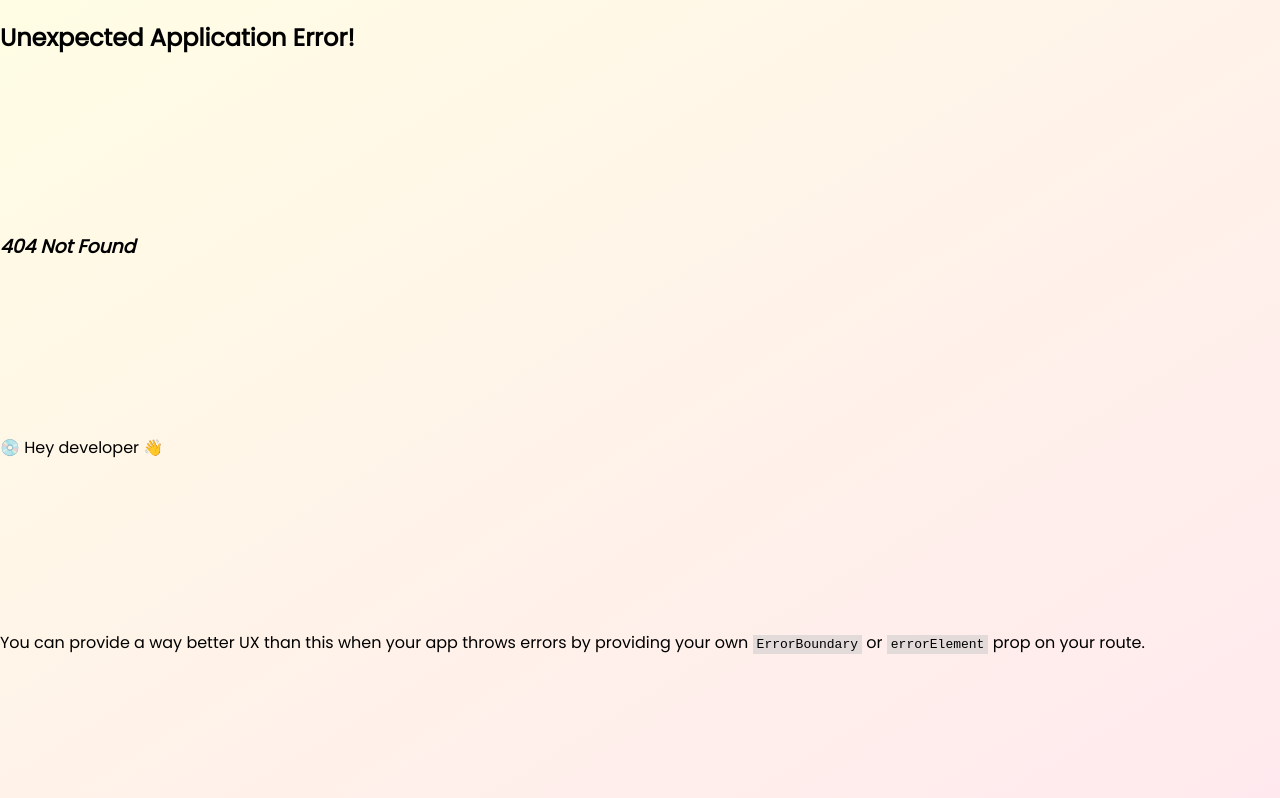
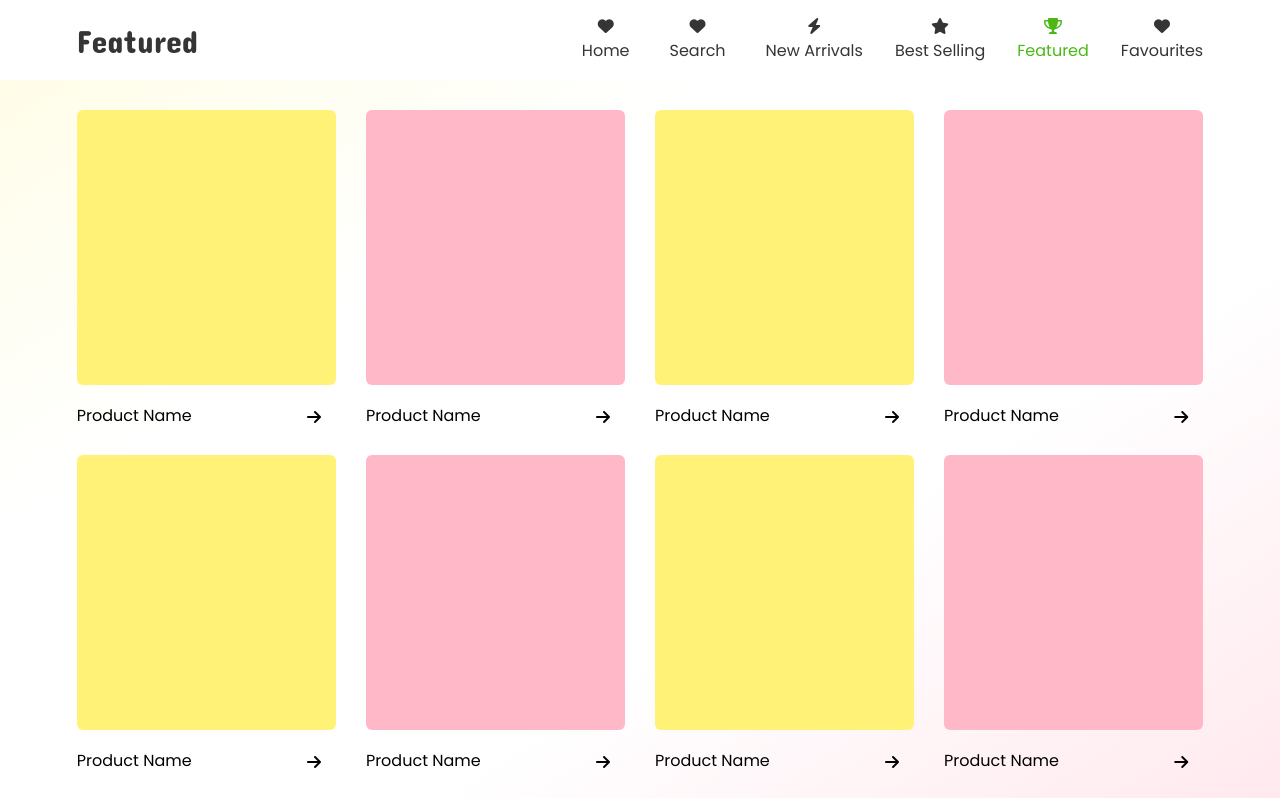
Before and after one commit to Solarin-Johnson/shopping, a React (Create React App) app in the folder client/: page /featured in a window 1280 px wide. Before the commit this address had no page. Shown: the top 798 px of the page. Built offline with nearby package versions, Linux system fonts and the light colour scheme; a web font is replaced by a local one.

Commit message:
😐😐

```diff
--- a/client/src/App.js
+++ b/client/src/App.js
@@ -1,8 +1,8 @@
 import './App.scss';
 import { RouterProvider, createBrowserRouter } from "react-router-dom";
 import Home from './pages/home';
-import Arrivals from './pages/arrivals';
 import Background from './components/background';
+import { Arrivals, Best, Featured } from './pages/paths';
 
 function App() {
   const links = createBrowserRouter([
@@ -20,7 +20,19 @@ function App() {
       element: (
         <Arrivals />
       ),
-    }
+    },
+    {
+      path: "/best-sellings",
+      element: (
+        <Best />
+      ),
+    },
+    {
+      path: "/featured",
+      element: (
+        <Featured />
+      ),
+    },
   ])
   return <div className='container'>
     <Background />
--- a/client/src/components/background/background.scss
+++ b/client/src/components/background/background.scss
@@ -2,9 +2,9 @@
   position: fixed;
   width: 100vw;
   height: 100%;
-  object-fit: contain;
+  object-fit: cover;
   z-index: -1;
-  background: linear-gradient(to bottom right, #fffde4, #ffe9ee);
+  background: linear-gradient(to bottom right, #fffde4, #fff, #fff, #ffe9ee);
   top: 0;
   left: 0;
 }
--- a/client/src/components/cart/cart.scss
+++ b/client/src/components/cart/cart.scss
@@ -7,7 +7,7 @@
   &-icon {
     position: fixed;
     bottom: var(--bottom);
-    right: 6vw;
+    right: clamp(10px, 3vw, 100px);
     width: 50px;
     height: 50px;
     border-radius: 50%;
@@ -30,7 +30,7 @@
   }
 }
 
-@media screen and (max-width: 500px) {
+@media screen and (max-width: 600px) {
   :root {
     --bottom: 70px;
     --cart-color: ;
--- a/client/src/components/collection/collection.scss
+++ b/client/src/components/collection/collection.scss
@@ -113,7 +113,7 @@
   }
 }
 
-@media screen and (max-width: 500px) {
+@media screen and (max-width: 600px) {
   :root {
     --overflow-columns: repeat(auto-fill, minmax(200px, 1fr));
     // --tab-height: 410px;
--- a/client/src/components/display/display.scss
+++ b/client/src/components/display/display.scss
@@ -52,7 +52,7 @@
       grid-template-columns: repeat(2, auto);
       justify-content: start;
       column-gap: 20px;
-      font-weight: 500;
+      font-weight: 400;
     }
     &-tag,
     &-avail {
@@ -122,7 +122,7 @@
   }
 }
 
-@media screen and (max-width: 500px) {
+@media screen and (max-width: 600px) {
   .display {
     justify-items: center;
     column-gap: none;
@@ -140,6 +140,6 @@
   }
   :root {
     --display-columns: 1fr;
-    --display-rows: 380px 1fr;
+    --display-rows: calc(360px - 10vw) 1fr;
   }
 }
--- a/client/src/components/navigation/navigation.jsx
+++ b/client/src/components/navigation/navigation.jsx
@@ -25,49 +25,58 @@ export default function Navigation({ type, title }) {
     <div className="navigation" id={!scrollUp ? "" : "slide-up"}>
       <div className="logo"></div>
       <div className="navigation-title">{title}</div>
+      <Nav />
       <Menu />
     </div>
   );
 }
 
 export function Menu() {
-  const navigate = useNavigate();
   const menuArray = [
     { icon: "fas fa-bolt", name: "New Arrivals", path: "/arrivals" },
-    { icon: "fas fa-star", name: "Best Selling", path: "/" },
-    { icon: "fas fa-trophy", name: "Featured", path: "/" },
+    { icon: "fas fa-star", name: "Best Selling", path: "/best-sellings" },
+    { icon: "fas fa-trophy", name: "Featured", path: "/featured" },
     { icon: "fas fa-heart", name: "Favourites", path: "/" },
   ];
+
+  return (
+    <div className="menu">
+      {menuArray.map((data, i) => (
+        <MenuItems data={data} i={i} />
+      ))}
+    </div>
+  );
+}
+
+export function Nav() {
+  const menuArray = [
+    { icon: "fas fa-heart", name: "Home", path: "/" },
+    { icon: "fas fa-heart", name: "Search" },
+  ];
+
+  return (
+    <div className="nav">
+      {menuArray.map((data, i) => (
+        <MenuItems data={data} i={i + 5} />
+      ))}
+    </div>
+  );
+}
+
+export function MenuItems({ data, i }) {
+  const navigate = useNavigate();
   const selectMenu = (e, i, path) => {
-    const siblings = Array.from(e.currentTarget.parentElement.children).filter(
-      (child) => child !== e.currentTarget
-    );
+    // const siblings = Array.from(e.currentTarget.parentElement.children).filter(
+    //   (child) => child !== e.currentTarget
+    // );
 
-    siblings.forEach((sibling) => {
-      sibling.classList.remove("menu-active");
-    });
-    e.currentTarget.classList.add("menu-active");
-    navigateMenu(i);
+    // siblings.forEach((sibling) => {
+    //   sibling.classList.remove("menu-active");
+    // });
+    // e.currentTarget.classList.add("menu-active");
     navigate(path);
   };
 
-  const navigateMenu = (i) => {
-    // let element = document
-    //   .querySelectorAll(".collections-tab")
-    //   [i].getBoundingClientRect();
-    // let element_alt = document.querySelectorAll(".collections")[0];
-    // if (element && window.innerWidth > 500) {
-    //   window.scrollTo({
-    //     top: element.top + window.pageYOffset - 40,
-    //     behavior: "smooth",
-    //   });
-    // } else if (element_alt && window.innerWidth <= 500) {
-    //   window.scrollTo({
-    //     top: element.top + window.pageYOffset - 50,
-    //     behavior: "smooth",
-    //   });
-    // }
-  };
   const [currentMenu, setCurrentMenu] = useState(false);
   useEffect(() => {
     const menu = sessionStorage.getItem("menu") || false;
@@ -76,8 +85,6 @@ export function Menu() {
     }
   }, []);
   return (
-    <div className="menu">
-      {menuArray.map((data, i) => (
     <div
       onClick={(e) => selectMenu(e, i, data.path)}
       className={`menu-items ${i === currentMenu && "menu-active"}`}
@@ -86,7 +93,5 @@ export function Menu() {
       <i className={data.icon}></i>
       <span>{data.name}</span>
     </div>
-      ))}
-    </div>
   );
 }
--- a/client/src/components/navigation/navigation.scss
+++ b/client/src/components/navigation/navigation.scss
@@ -10,6 +10,8 @@
   --header-trans: #ffffff45;
   --bottom-menu-color: transparent;
   --backdrop: blur(40px);
+  --menu-icon-size: var(--menu-font-size);
+  --nav-margin: 40px;
 }
 
 .navigation {
@@ -25,7 +27,8 @@
   transition: 0.3s ease;
   z-index: 1;
   align-items: center;
-  grid-template-columns: auto auto 1fr;
+  grid-template-columns: auto auto 1fr auto;
+  background-color: #fff;
   justify-items: start;
   color: var(--text-color);
   &-title {
@@ -34,10 +37,24 @@
     font-weight: 500;
     color: var(--text-color);
     font-family: "Concert One";
+    // white-space: nowrap;
   }
 
   &#slide-up {
     top: -90px;
+  }
+  .nav {
+    justify-self: end;
+    margin-right: var(--nav-margin);
+    padding: var(--menu-padding);
+    display: grid;
+    grid-template-columns: repeat(2, auto);
+    column-gap: 40px;
+    .menu-items {
+      span {
+        font-size: var(--menu-icon-size);
+      }
+    }
   }
   .menu {
     justify-self: end;
@@ -61,10 +78,12 @@
       justify-items: center;
       row-gap: 4px;
       transition: 0.2s ease;
-      span,
-      i {
+      span {
         font-size: var(--menu-font-size);
         text-align: center;
+      }
+      i {
+        font-size: var(--menu-icon-size);
       }
     }
     &-active {
@@ -76,17 +95,19 @@
   }
 }
 
-@media screen and (max-width: 500px) {
+@media screen and (max-width: 600px) {
   :root {
     --display-height: 800px;
     --menu-width: 100vw;
     --menu-position: fixed;
-    // --menu-font-size: clamp(10px, 1.5vw, 16px);
+    --menu-font-size: clamp(10px, 1.5vw, 16px);
+    --menu-icon-size: clamp(14px, 2vw, 17px);
     --column-gap: none;
     --menu-padding: 15px 0;
     --backdrop: none;
     --header-trans: #ffffff;
     --bottom-menu-color: #ffffffc6;
+    --nav-margin: 0;
   }
 }
 
--- a/client/src/pages/arrivals/index.jsx
+++ /dev/null
@@ -1,14 +0,0 @@
-import { CollectionTab } from "../../components/collection/collection";
-import Navigation from "../../components/navigation/navigation";
-import "./arrivals.scss";
-
-export default function Arrivals() {
-  const arrival = [1, 2, 3, 4, 5, 6, 7, 8, 9, 10];
-  sessionStorage.setItem("menu", 0);
-  return (
-    <div className="arrivals-container">
-      <Navigation home={false} title={'New Arrivals'}/>
-      <CollectionTab products={arrival} />
-    </div>
-  );
-}
--- a/client/src/pages/home/index.jsx
+++ b/client/src/pages/home/index.jsx
@@ -4,7 +4,7 @@ import Display from "../../components/display/display";
 import Navigation from "../../components/navigation/navigation";
 
 export default function Home() {
-  sessionStorage.setItem("menu", false);
+  sessionStorage.setItem("menu", 5);
   return (
     <>
       <Navigation type={true} />
--- /dev/null
+++ b/client/src/pages/paths/index.jsx
@@ -0,0 +1,33 @@
+import { CollectionTab } from "../../components/collection/collection";
+import Navigation from "../../components/navigation/navigation";
+import "./path.scss";
+
+export default function Pages({ products, title }) {
+  return (
+    <div className="pages-container">
+      <Navigation home={false} title={title} />
+      <CollectionTab products={products} />
+    </div>
+  );
+}
+
+export function Arrivals() {
+  sessionStorage.setItem("menu", 0);
+  return (
+    <Pages products={[1, 2, 3, 4, 5, 6, 7, 8, 9, 10]} title={"New Arivals"} />
+  );
+}
+
+export function Best() {
+  sessionStorage.setItem("menu", 1);
+  return (
+    <Pages products={[1, 2, 3, 4, 5, 6, 7, 8]} title={"Best Sellings"} />
+  );
+}
+
+export function Featured() {
+  sessionStorage.setItem("menu", 2);
+  return (
+    <Pages products={[1, 2, 3, 4, 5, 6, 7, 8,9,10, 11, 12, 13]} title={"Featured"} />
+  );
+}
--- a/client/src/pages/arrivals/arrivals.scss
+++ b/client/src/pages/paths/path.scss
@@ -1,4 +1,4 @@
-.arrivals {
+.pages {
   &-container {
     display: grid;
     padding: 50px 6vw 80px;
```
Lines whose indentation alone changed are shown as unchanged.
